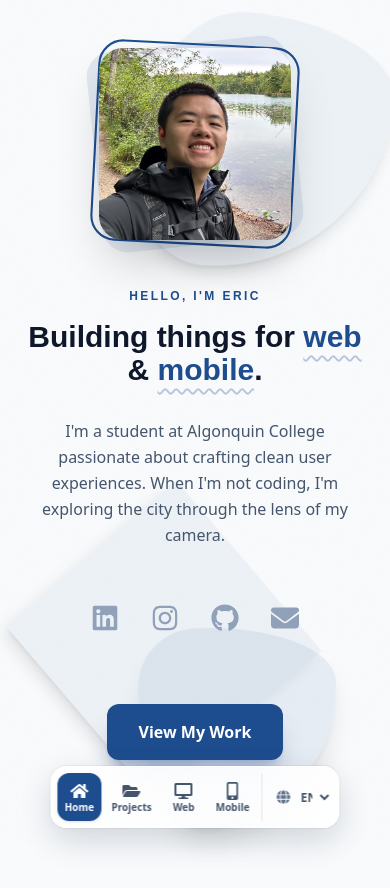
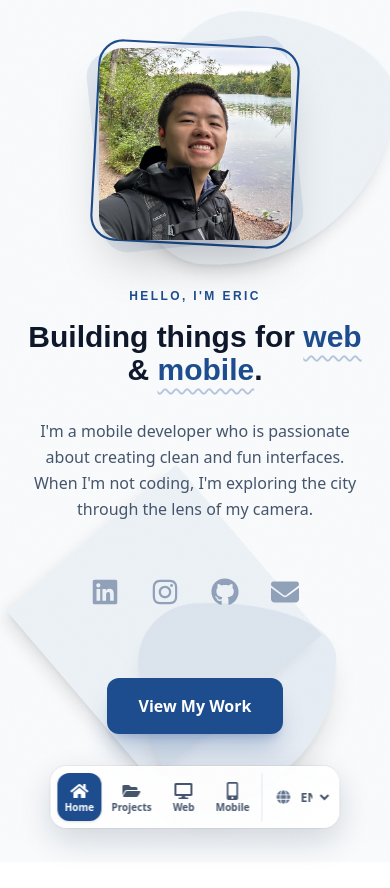
Before and after one commit to dong0085/portfolio_landing_page, a Next.js app: page /en in a window 390 px wide. After the commit the page ends 862 px from the top, so only its background shows below. Built offline with nearby package versions, Linux system fonts and the light colour scheme; a web font is replaced by a local one.

Commit message:
Update bio from student to mobile developer in all locales

```diff
--- a/app/locales.ts
+++ b/app/locales.ts
@@ -120,7 +120,7 @@ export const homeCopy = {
     mobile: 'mobile',
     viewMyWork: 'View My Work',
     intro:
-      "I'm a student at Algonquin College passionate about crafting clean user experiences. When I'm not coding, I'm exploring the city through the lens of my camera.",
+      "I'm a mobile developer who is passionate about creating clean and fun interfaces. When I'm not coding, I'm exploring the city through the lens of my camera.",
   },
   fr: {
     greeting: 'Bonjour, je suis Eric',
@@ -129,7 +129,7 @@ export const homeCopy = {
     mobile: 'mobile',
     viewMyWork: 'Voir mon travail',
     intro:
-      "Je suis etudiant au College Algonquin, passionne par la creation d'experiences utilisateur soignees. Quand je ne code pas, j'explore la ville a travers l'objectif de mon appareil photo.",
+      "Je suis développeur mobile et passionné par la création d'interfaces épurées et ludiques. Quand je ne code pas, j'explore la ville à travers l'objectif de mon appareil photo.",
   },
   'zh-CN': {
     greeting: '你好，我是Eric',
@@ -138,6 +138,6 @@ export const homeCopy = {
     mobile: '移动端',
     viewMyWork: '查看我的作品',
     intro:
-      '我是亚岗昆学院的学生，热爱打造简洁的用户体验。当我不写代码时，我会通过相机的镜头去探索我所在的城市。',
+      '我是一名移动开发者，热衷于打造简洁有趣的界面。当我不写代码时，我会透过相机镜头探索这座城市。',
   },
 };
```
